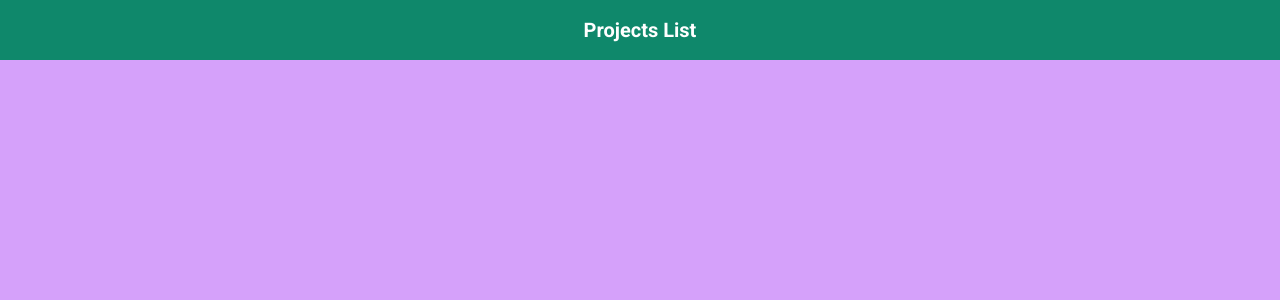
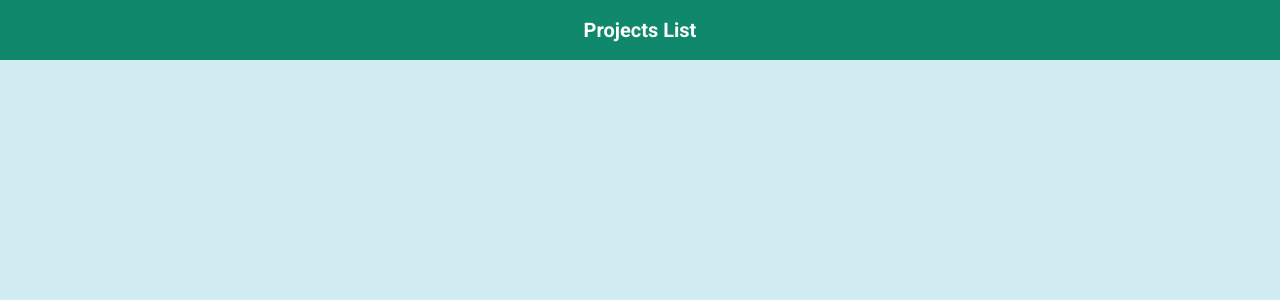
Before and after one commit to Ave-Mari/projects-board, a React (Vite) app: page / in a window 1280 px wide. Shown: the top 300 px of the page. Built offline with nearby package versions, Linux system fonts and the light colour scheme; a web font is replaced by a local one.

Commit message:
change background color

```diff
--- a/src/App.scss
+++ b/src/App.scss
@@ -1,4 +1,4 @@
 main {
-    background: #d5a1fa;
+    background: #d2edf2;
     height: 100vh;
 }
```
